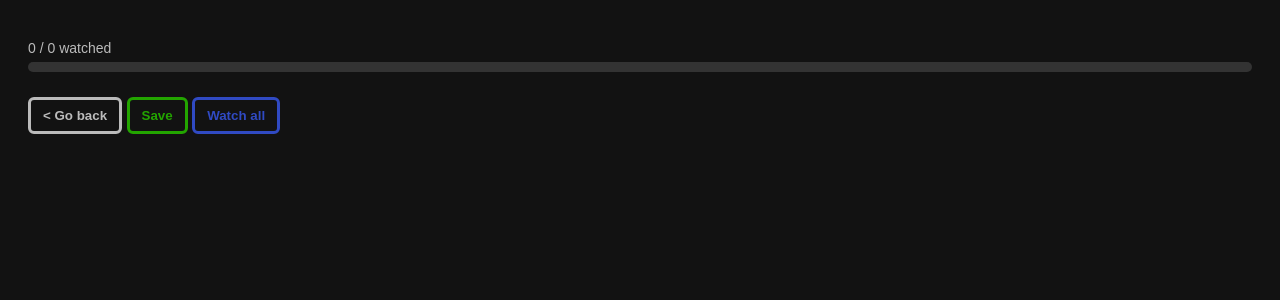
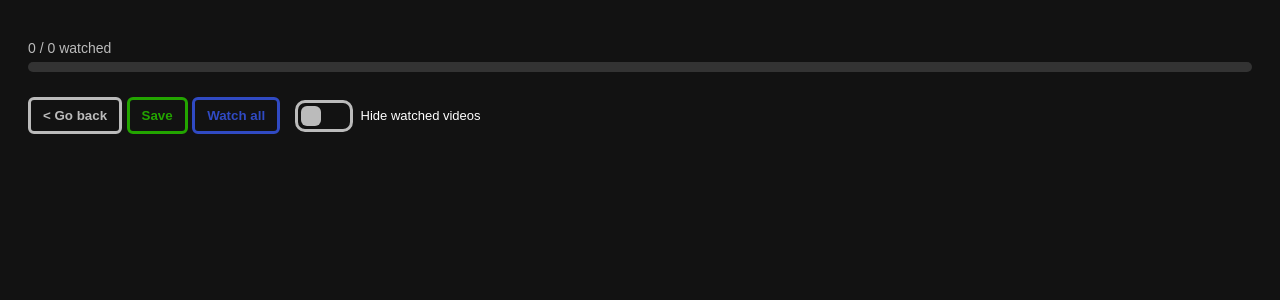
Before and after one commit to kpogodzinski/yt_playlist_tracker, a Flask app: page /playlist/1 in a window 1280 px wide. Shown: the part 167-467 px from the top of the page. Run offline with Flask 3, Linux system fonts and the light colour scheme; the visitor is signed in with stand-in values (Sample User, id 1); data that the repository does not hold is empty.

Commit message:
Added more hide-toggles
Toggles for hiding watched videos in the playlist view and saved playlists in the search view.

```diff
--- a/static/app.js
+++ b/static/app.js
@@ -161,23 +161,26 @@ document.querySelectorAll('a').forEach(a => {
 });
 
 document.addEventListener("DOMContentLoaded", () => {
-    const toggle = document.getElementById("hide-completed-toggle");
+    const toggle = document.getElementById("hide-toggle");
+    if (!toggle) return;
 
     toggle.addEventListener("change", () => {
-        const cards = document.querySelectorAll(".card-link");
+        let cards = document.querySelectorAll(".card-link");
+        if (cards.length === 0)
+            cards = document.querySelectorAll(".card")
 
         cards.forEach(card => {
-            const progressFill = card.querySelector(".progress-fill");
-            if (!progressFill) return;
-
-            const progress = parseInt(progressFill.style.width);
-            if (progress === 100) {
-                if (toggle.checked) {
-                    card.classList.add("hidden");
-                } else {
-                    card.classList.remove("hidden");
-                }
+            if (isCompleted(card)) {
+                card.classList.toggle("hidden", toggle.checked);
             }
         });
     });
 });
+
+function isCompleted(card) {
+    return (
+        card.querySelector(".progress-fill")?.style.width === "100%" ||
+        card.querySelector(".save-btn")?.disabled ||
+        card.querySelector(".watch-btn")?.classList.contains("watched")
+    );
+}
--- a/templates/index.html
+++ b/templates/index.html
@@ -30,7 +30,7 @@
         <button class="back-btn" onclick="history.back()">< Go back</button>
         <button class="fetchall-btn" data-playlists="{{ playlists | map(attribute='id') | list | join(',') }}">Refresh all</button>
         <label class="toggle-switch">
-          <input type="checkbox" id="hide-completed-toggle">
+          <input type="checkbox" id="hide-toggle">
           <span class="slider"></span>
           Hide completed playlists
         </label>
--- a/templates/playlist.html
+++ b/templates/playlist.html
@@ -31,6 +31,11 @@
     {% if playlist.id in saved_playlists %}
         <button class="fetch-btn" data-playlist="{{ playlist.id }}">Refresh playlist</button>
     {% endif %}
+    <label class="toggle-switch">
+      <input type="checkbox" id="hide-toggle">
+      <span class="slider"></span>
+      Hide watched videos
+    </label>
     <div class="grid">
         {% for video in videos %}
             <div class="card">
--- a/templates/search.html
+++ b/templates/search.html
@@ -39,6 +39,11 @@
             </select>
         </form>
         <button class="back-btn" onclick="history.back()">< Go back</button>
+        <label class="toggle-switch">
+          <input type="checkbox" id="hide-toggle">
+          <span class="slider"></span>
+          Hide saved playlists
+        </label>
         <div class="grid">
             {% for playlist in playlists %}
                 <a href="{{ url_for('playlist_details', playlist_id=playlist.id) }}"
```
